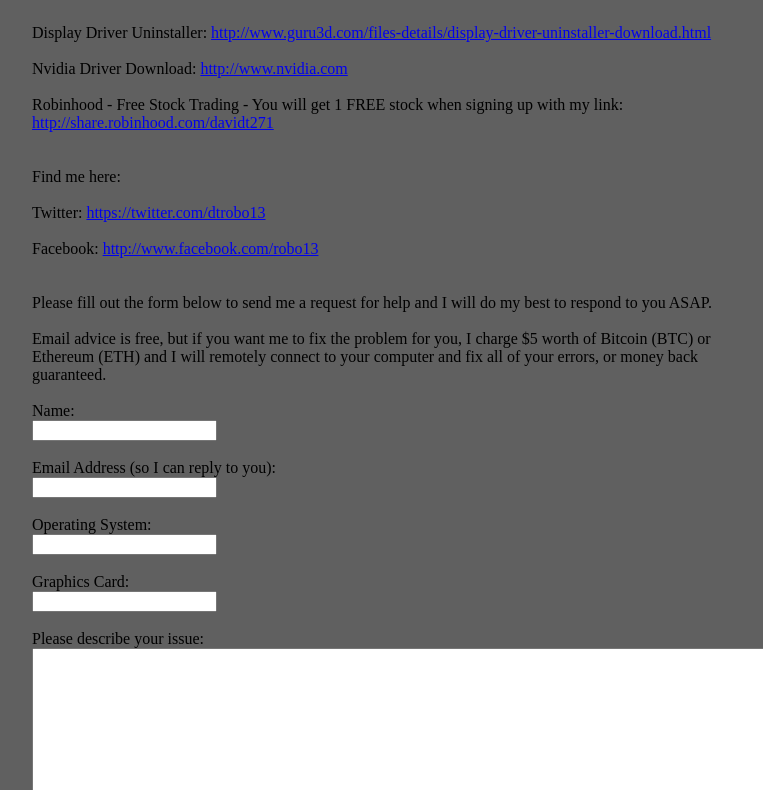
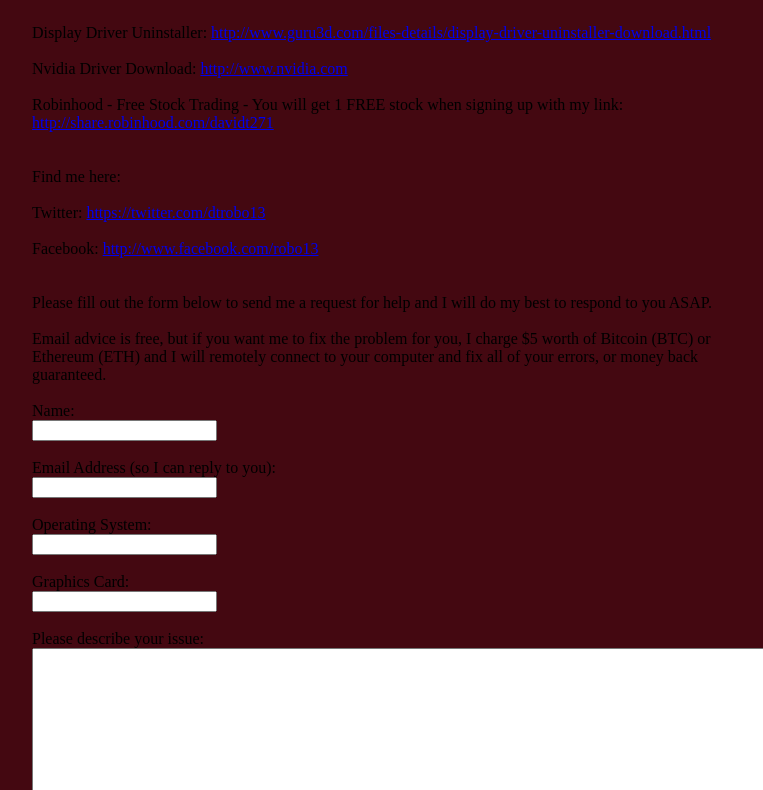
Before and after one commit to VivaLaRobo/VivaLaRobo.github.io, a plain HTML site: page index.html in a window 1280 px wide. Shown: the part 212-1002 px from the top of the page, without its empty margins (258-1021 px from the left). Drawn offline with Linux system fonts and the light colour scheme.

Commit message:
changing color

```diff
--- a/index.html
+++ b/index.html
@@ -22,7 +22,7 @@
 
 </style>
 
-<body style="background-color: #606060">
+<body style="background-color: #440811">
 
   <div class="content">
 
```
